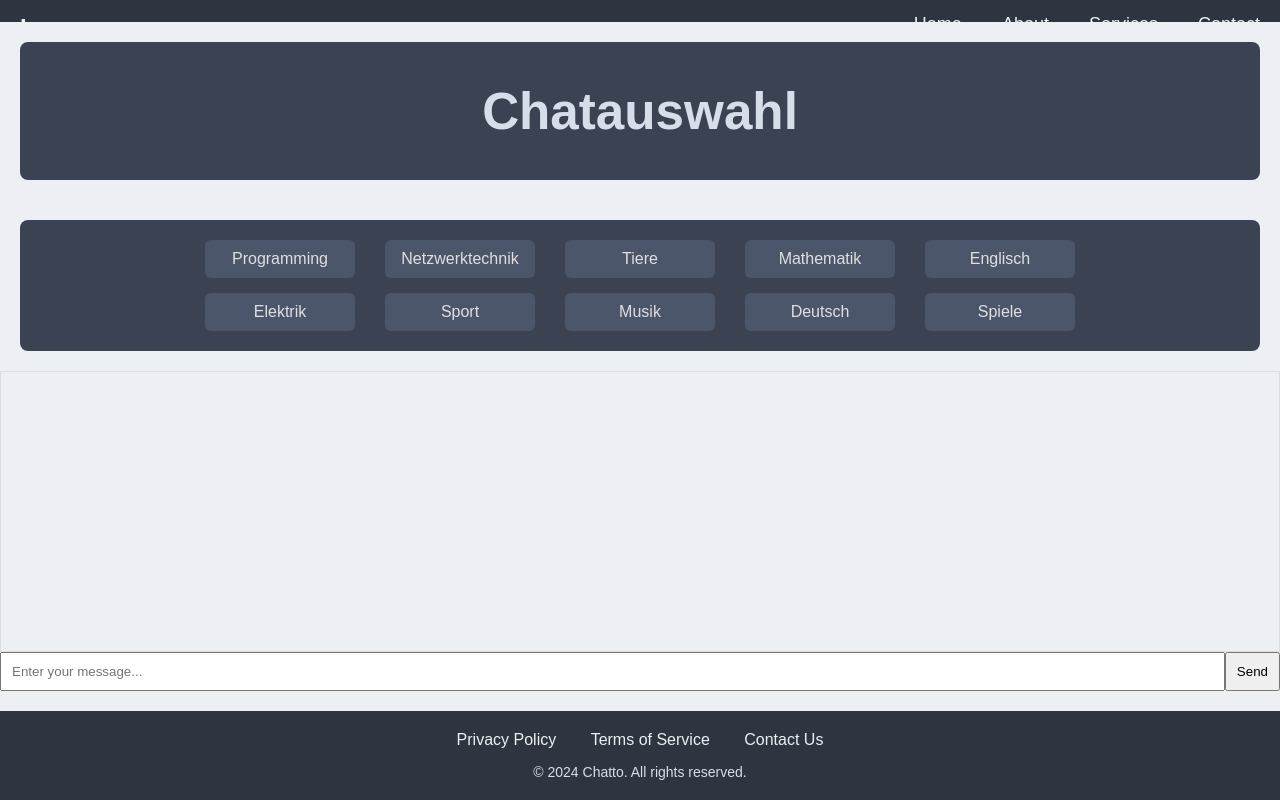
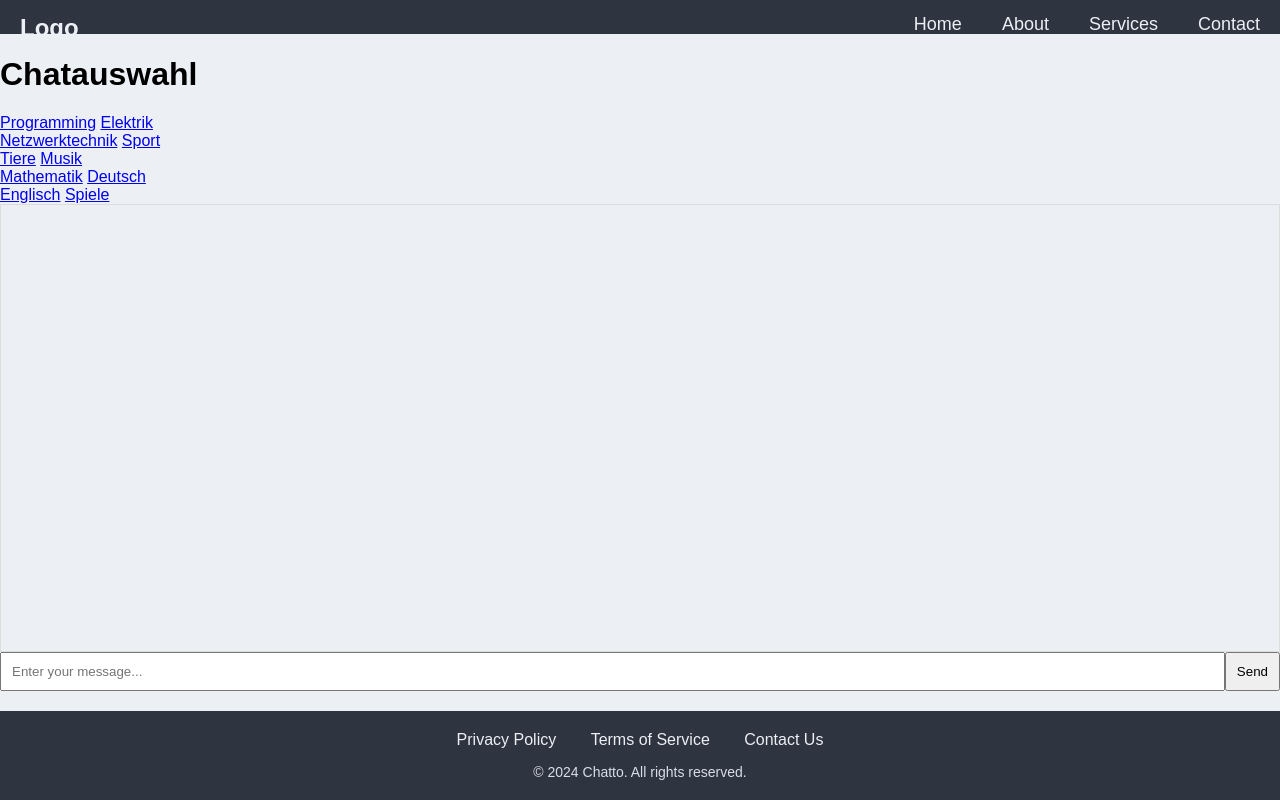
Before and after one commit to WinterSchule/Chatto, a plain HTML site: page chatselect.html in a window 1280 px wide. Drawn offline with nearby package versions, Linux system fonts and the light colour scheme; no server answers.

Commit message:
Add files via upload

```diff
--- a/index.js
+++ b/index.js
@@ -1,33 +1,22 @@
-
  const socket = io();
-
 
         const chat = document.getElementById('chat');
         const messageForm = document.getElementById('message-form');
         const messageInput = document.getElementById('message-input');
 
-
-let username = document.getElementById('usernameselect').value;
-
         // Display message from server
-    socket.on('message', function(message) {
-    var p = document.createElement('p');
+        socket.on('message', (message) => {
+            const p = document.createElement('p');
             p.textContent = message;
             chat.appendChild(p);
             chat.scrollTop = chat.scrollHeight; // Auto scroll to the bottom
         });
 
         // Send message to server
-    messageForm.addEventListener('submit', function(e) {
+        messageForm.addEventListener('submit', (e) => {
             e.preventDefault();
-    let message = messageInput.value.trim();
-
-    // Fügen Sie den Benutzernamen hinzu, wenn er nicht vorhanden ist
-    if (!message.includes(username)) {
-        message = username + ": " + message;
-    }
-
-    socket.emit('chatMessage', message);
+            const msg = messageInput.value;
+            socket.emit('chatMessage', msg);
             messageInput.value = '';
             messageInput.focus();
         });
--- a/style.css
+++ b/style.css
@@ -48,74 +48,12 @@ body {
     clear: both;
 }
 
-/* Ueberschrift styling */
-.ueberschrift {
-    display: flex;
-    justify-content: center; /* Centers the columns horizontally */
-    align-items: center; /* Centers the columns vertically */
-    gap: 30px; /* Adds space between the two lists */
-    padding: 5px; /* Space inside the container */
-    margin: 20px; /* Adds space outside the container on all sides */
-    background-color: #3B4252; /* Dunklerer Grau-Blau Hintergrund */
-    color: #D8DEE9;
-    border-radius: 8px;
-    width: calc(100% - 40px); /* Stretch to fill width minus side margins */
-    box-sizing: border-box; /* Include padding in width calculation */
-}
-
-/* Ueberschrift text styling */
-.ueberschrift h1 {
-    font-weight: 2000;
-    font-size: 3.2rem;
-}
-
 /* Chatroom styling */
 .chat-container {
     display: flex;
     flex-direction: column;
     height: 100%;
     justify-content: space-between;
-}
-
-/* Chatroom Auswahl Container */
-.chatroomAuswahl {
-    display: flex;
-    justify-content: center; /* Centers the columns horizontally */
-    align-items: center; /* Centers the columns vertically */
-    gap: 30px; /* Adds space between the two lists */
-    padding: 20px; /* Space inside the container */
-    margin: 20px; /* Adds space outside the container on all sides */
-    background-color: #3B4252; /* Dunklerer Grau-Blau Hintergrund */
-    border-radius: 8px;
-    width: calc(100% - 40px); /* Stretch to fill width minus side margins */
-    box-sizing: border-box; /* Include padding in width calculation */
-}
-
-/* Liste für beide Spalten */
-.chatroomAuswahlList {
-    display: flex;
-    flex-direction: column; /* Stack links vertically within each column */
-    gap: 15px; /* Space between links */
-}
-
-/* Links */
-.chatroomAuswahlList a {
-    display: flex; /* Make the link a flex container */
-    justify-content: center; /* Center text horizontally */
-    align-items: center; /* Center text vertically */
-    width: 150px; /* Set a fixed width for all links */
-    text-decoration: none;
-    color: #e0e0e0; /* Heller Blauton für Links */
-    background-color: #4C566A; /* Abgerundeter Hintergrund */
-    padding: 10px 0; /* Vertical padding for a better look */
-    border-radius: 6px;
-    transition: background-color 0.3s ease, color 0.3s ease;
-}
-
-/* Hover-Effekt für Links */
-.chatroomAuswahlList a:hover {
-    background-color: #81A1C1; /* Leuchtender Blau-Effekt beim Hover */
-    color: #2E3440; /* Dunkler Text beim Hover */
 }
 
 #chat {
@@ -141,7 +79,6 @@ body {
 #message-form button {
     padding: 10px;
 }
-
 
 /* Footer styling */
 .footer {
```
Also changed, not shown: index.html (+52 -4 lines). Lines whose indentation alone changed are shown as unchanged.
